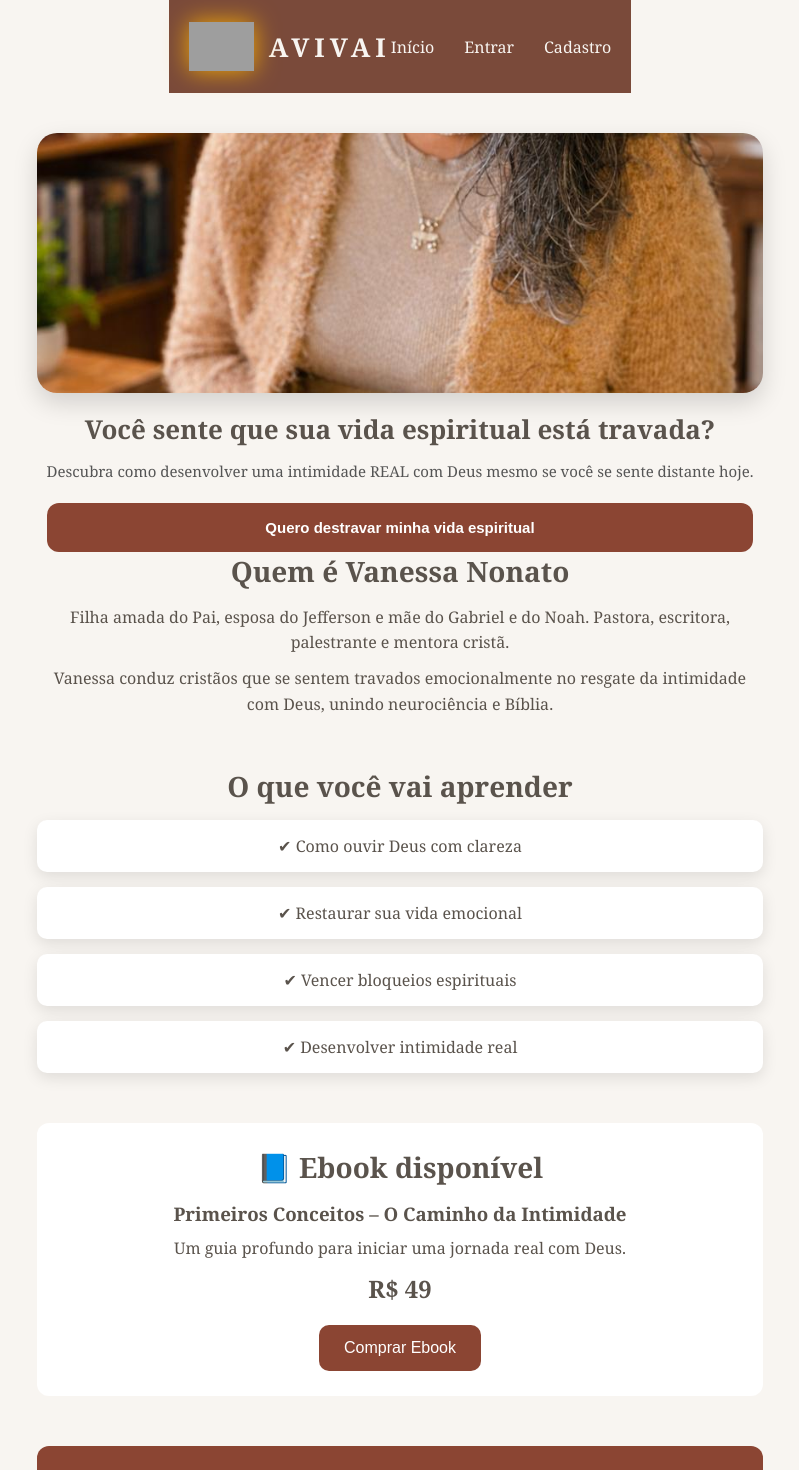
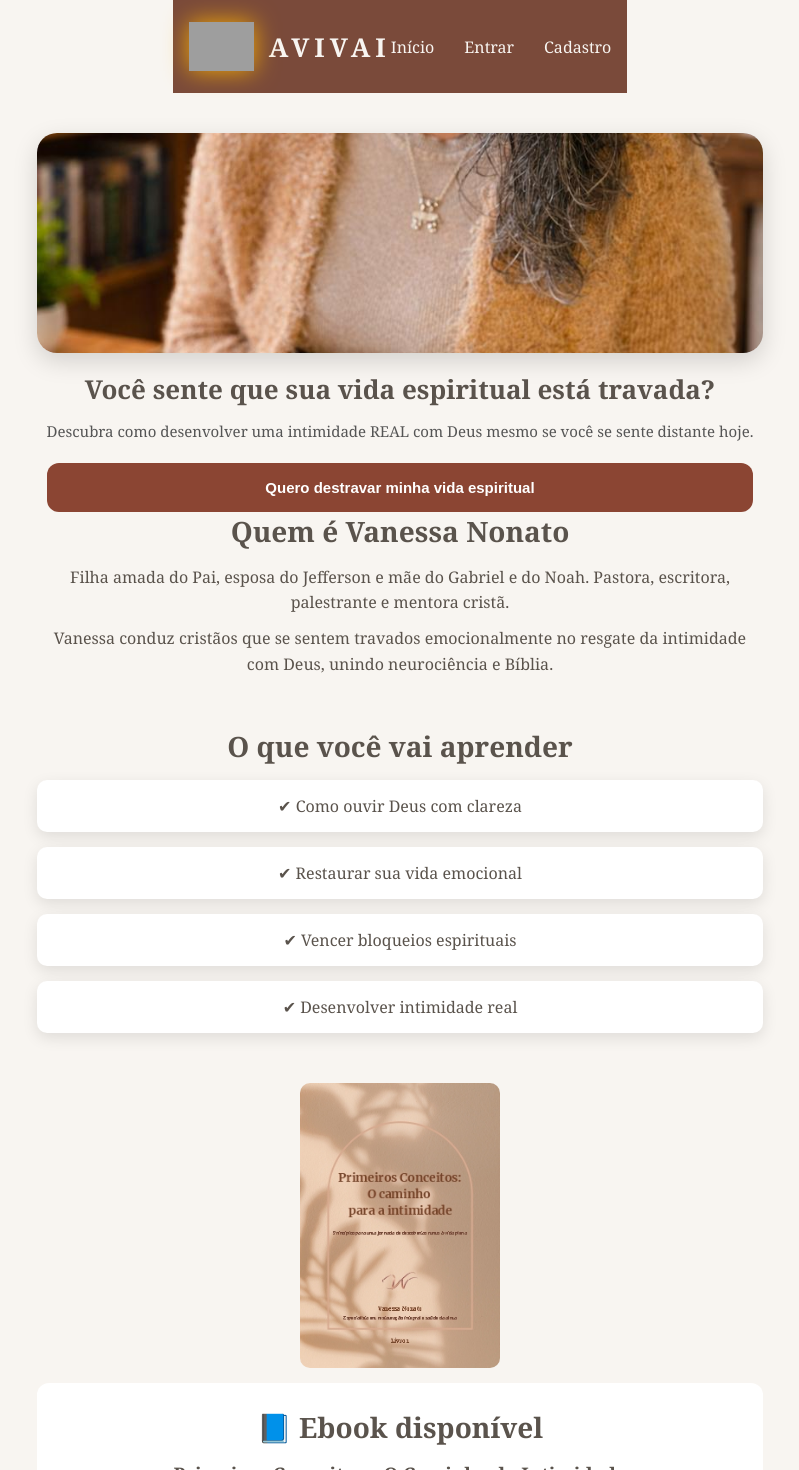
Before and after one commit to Mayra727/avivai-frontend, a React app: page / in a window 1280 px wide. Shown: the top 1470 px of the page, without its empty margins (240-1039 px from the left). Built offline with nearby package versions, Linux system fonts and the light colour scheme; grey boxes are pictures that could not be loaded; the HTML template or start-up script is replaced by a standard one.

Commit message:
ajuste tamanho imagem topo

```diff
--- a/src/App.tsx
+++ b/src/App.tsx
@@ -37,7 +37,7 @@ export default function App() {
     width: "100%",
     maxWidth: "500px",
     margin: "0 auto",
-    padding: "0 20px"
+    padding: "0 16px"
   }}
 ></div>
 
--- a/src/components/Header.tsx
+++ b/src/components/Header.tsx
@@ -78,13 +78,14 @@ const styles = {
   marginBottom: "20px", // 👈 menos espaço
 },
 
-  container: {
-  maxWidth: "500px", // 🔥 IGUAL AO HOME
+ container: {
+  width: "100%",
+  maxWidth: "500px",
   margin: "0 auto",
   display: "flex",
   justifyContent: "space-between",
   alignItems: "center",
-  padding: "0 20px",
+  padding: "0 16px", // 🔥 igual ao mobile padrão
 },
 
   logoContainer: {
--- a/src/pages/Home.tsx
+++ b/src/pages/Home.tsx
@@ -15,12 +15,12 @@ export default function Home() {
   alt="Vanessa"
   style={{
     width: "100%",
-    height: "260px",
+    height: "220px",
     objectFit: "cover",
     borderRadius: "20px",
     marginBottom: "20px",
     display: "block",
-    boxShadow: "0 10px 25px rgba(0,0,0,0.15)"
+    boxShadow: "0 8px 25px rgba(0,0,0,0.15)"
   }}
 />
 
@@ -99,6 +99,17 @@ export default function Home() {
 
 
       {/* EBOOK */}
+      <img
+  src="/ebook.png"
+  alt="Ebook"
+  style={{
+    width: "100%",
+    maxWidth: "200px",
+    margin: "0 auto 15px",
+    display: "block",
+    borderRadius: "10px"
+  }}
+/>
       <section style={styles.ebook}>
         <h2 style={styles.sectionTitle}>📘 Ebook disponível</h2>
 
```
